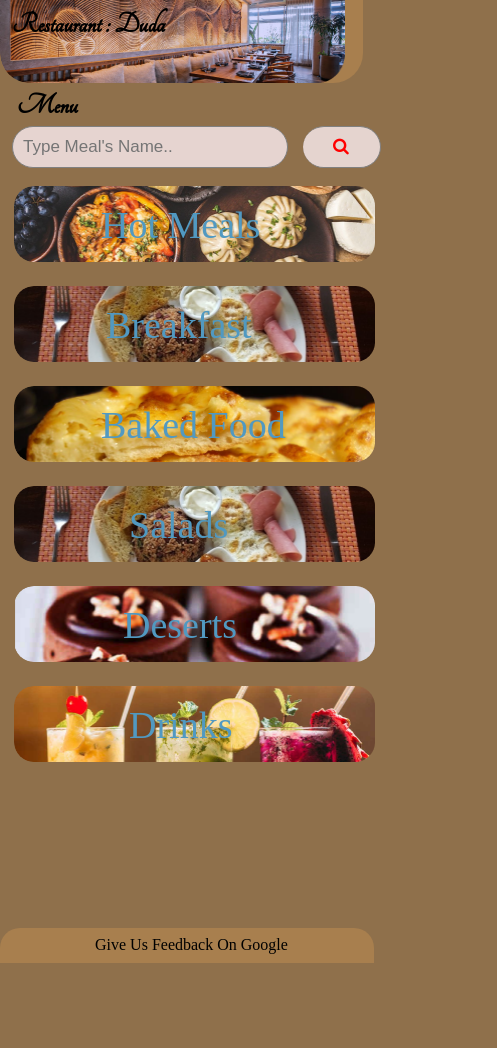
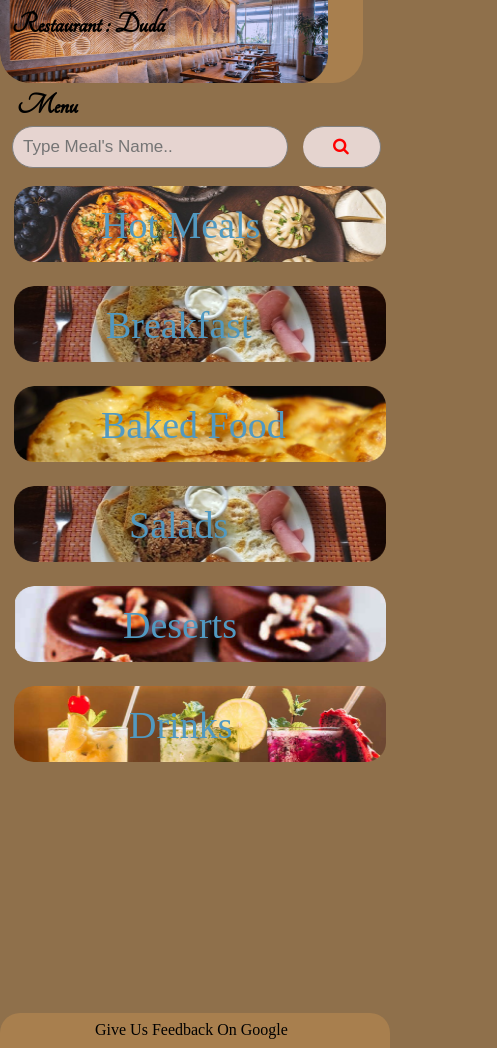
Before and after one commit to GDuda99/testmenu, a plain HTML site: page index.html in a window 390 px wide. Shown: the whole page, 497 px wide, since content can reach past the window. Before the commit the page ends 963 px from the top, so only its background shows below. Drawn offline with Linux system fonts and the light colour scheme; a web font is replaced by a local one.

Commit message:
Change Footer Fixed

```diff
--- a/style.css
+++ b/style.css
@@ -18,7 +18,7 @@ border-radius: 0px 0px 30px 30px;
     }
     .headerphoto{
         position: fixed;
-        width: 94.5%;
+        width: 90%;
         background-size: 93.5% 100% !important;
         height: 83px;
         left: 0px;
@@ -43,7 +43,7 @@ line-height: 30px;
 .searchsection{
 position: absolute;
 width: 100%;
-height: 62px;
+height: 100%;
 left: 12px;
 top: 91px;
 }
@@ -107,7 +107,7 @@ form.example input[type=text] {
 .selectedmenu .hotmeals{
 position: absolute;
 justify-content: center;
-width: 96.5%;
+width: 99.5%;
 background-size: 93.5% 100% !important;
 height: 76px;
 left: 6px;
@@ -128,13 +128,13 @@ border-radius: 20px;
     font-weight: 400;
     font-size: 38px;
     line-height: 34px;
-    color: #5199C1;
+    color: #5199C1;width: 99.5%;
 }
 
 .selectedmenu .breakfast{
     position: absolute;
     justify-content: center;
-    width: 96.5%;
+    width: 99.5%;
     background-size: 93.5% 100% !important;
     height: 76px;
     left: 6px;
@@ -159,7 +159,7 @@ border-radius: 20px;
     .selectedmenu .bakedfood{
         position: absolute;
         justify-content: center;
-        width: 96.5%;
+        width: 99.5%;
         background-size: 93.5% 100% !important;
         height: 76px;
         left: 6px;
@@ -184,7 +184,7 @@ border-radius: 20px;
         .selectedmenu .salads{
             position: absolute;
             justify-content: center;
-            width: 96.5%;
+            width: 99.5%;
             background-size: 93.5% 100% !important;
             height: 76px;
             left: 6px;
@@ -209,7 +209,7 @@ border-radius: 20px;
             .selectedmenu .deserts{
                 position: absolute;
                 justify-content: center;
-                width: 96.5%;
+                width: 99.5%;
                 background-size: 93.5% 100% !important;
                 height: 76px;
                 left: 6px;
@@ -234,7 +234,7 @@ border-radius: 20px;
                 .selectedmenu .drinks{
                     position: absolute;
                     justify-content: center;
-                    width: 96.5%;
+                    width: 99.5%;
                     background-size: 93.5% 100% !important;
                     height: 76px;
                     left: 6px;
@@ -371,10 +371,10 @@ border-radius: 20px;
   /*Footer*/
   .footer{
 position: absolute;
-width: 96%;
+width: 100%;
 height: 35px;
 left: 0px;
-top: 110%;
+top: 120%;
 background: #A87F4E;
 border-radius: 20px 20px 0px 0px;
 }
```
